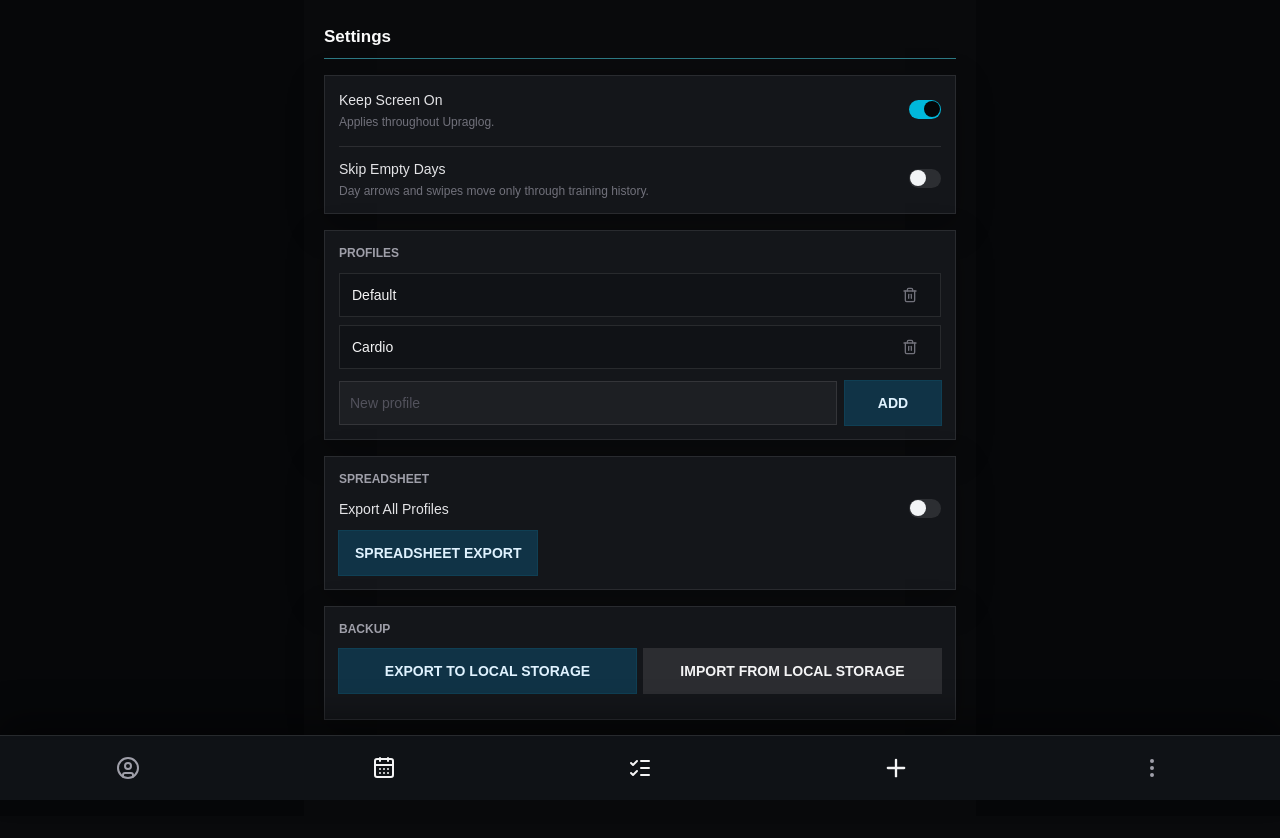
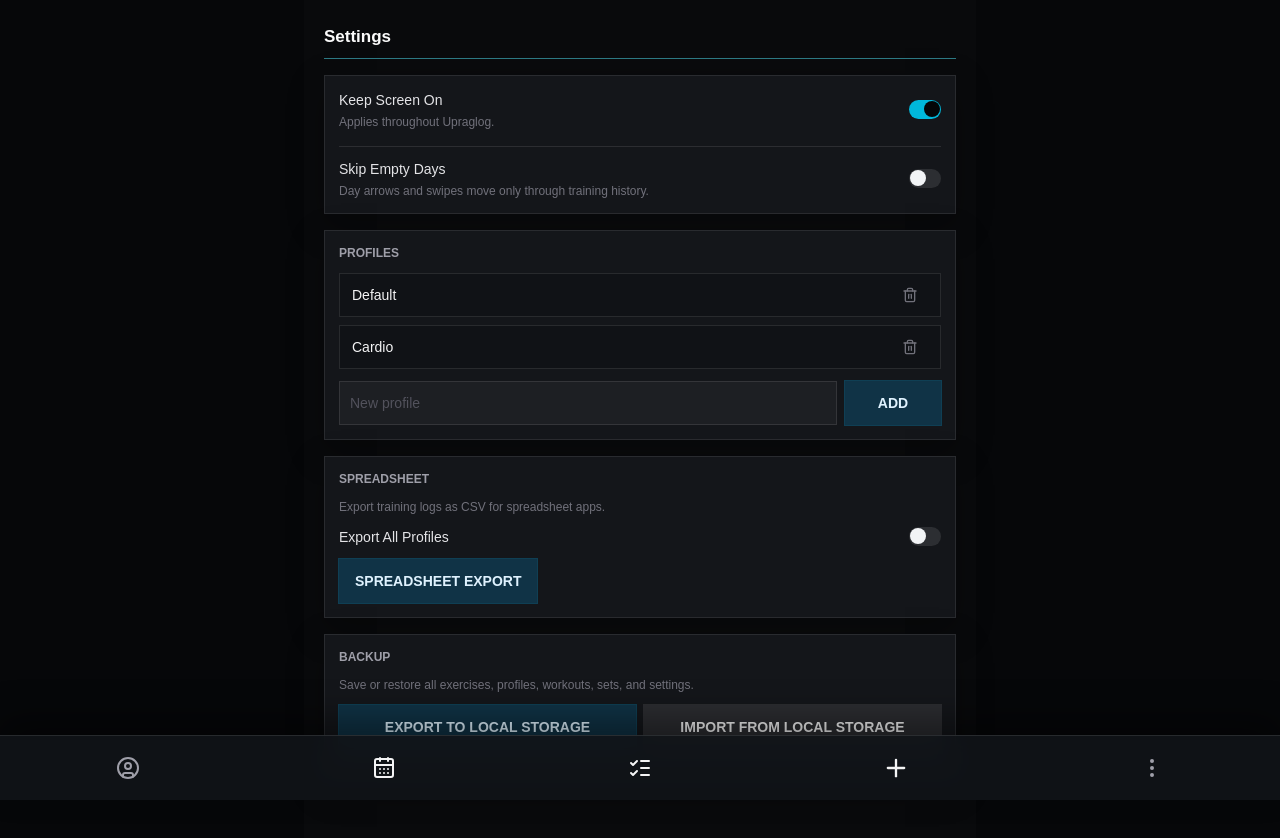
Before and after one commit to alexiskhb/upraglog, a React (Vite) app: page /settings in a window 1280 px wide. Shown: the top 838 px of the page. Before the commit the page ends 816 px from the top, so only its background shows below. Built offline with nearby package versions, Linux system fonts and the light colour scheme.

Commit message:
Add clarification texts

```diff
--- a/src/features/settings/SettingsScreen.tsx
+++ b/src/features/settings/SettingsScreen.tsx
@@ -239,6 +239,9 @@ export function SettingsScreen() {
         <div className="text-xs font-semibold uppercase tracking-normal text-zinc-400">
           Spreadsheet
         </div>
+        <div className="text-xs text-zinc-500">
+          Export training logs as CSV for spreadsheet apps.
+        </div>
         <label className="flex items-center justify-between gap-3">
           <span>
             <Label className="text-sm text-zinc-200">
@@ -261,6 +264,9 @@ export function SettingsScreen() {
       <section className="app-surface space-y-3 rounded-md p-3.5">
         <div className="text-xs font-semibold uppercase tracking-normal text-zinc-400">
           Backup
+        </div>
+        <div className="text-xs text-zinc-500">
+          Save or restore all exercises, profiles, workouts, sets, and settings.
         </div>
         <div className="grid grid-cols-2 gap-2">
           <ActionButton tone="secondary" onClick={exportJson}>
```
